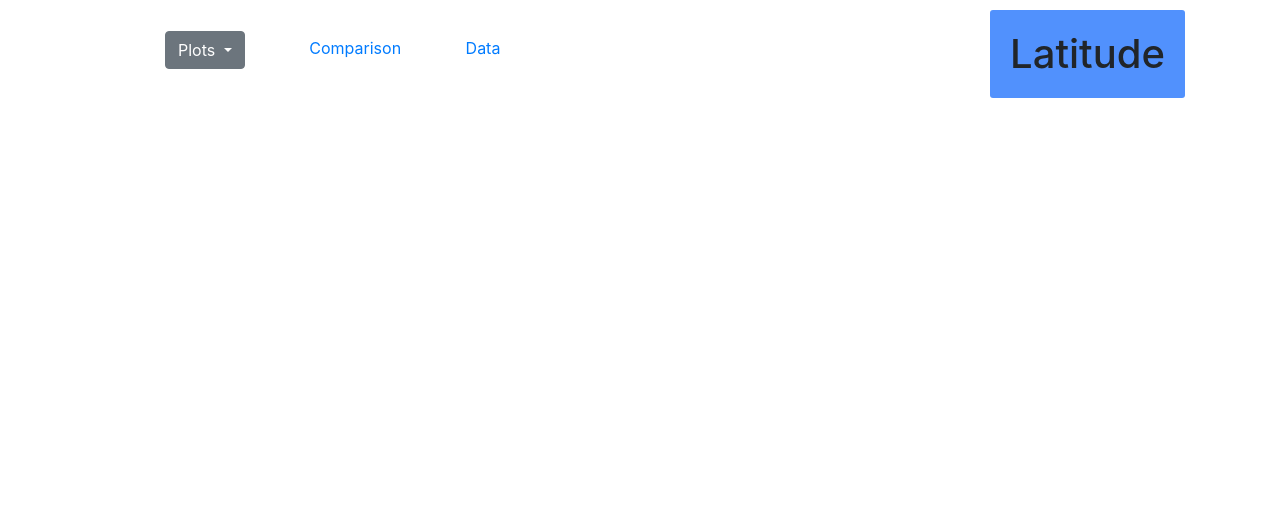
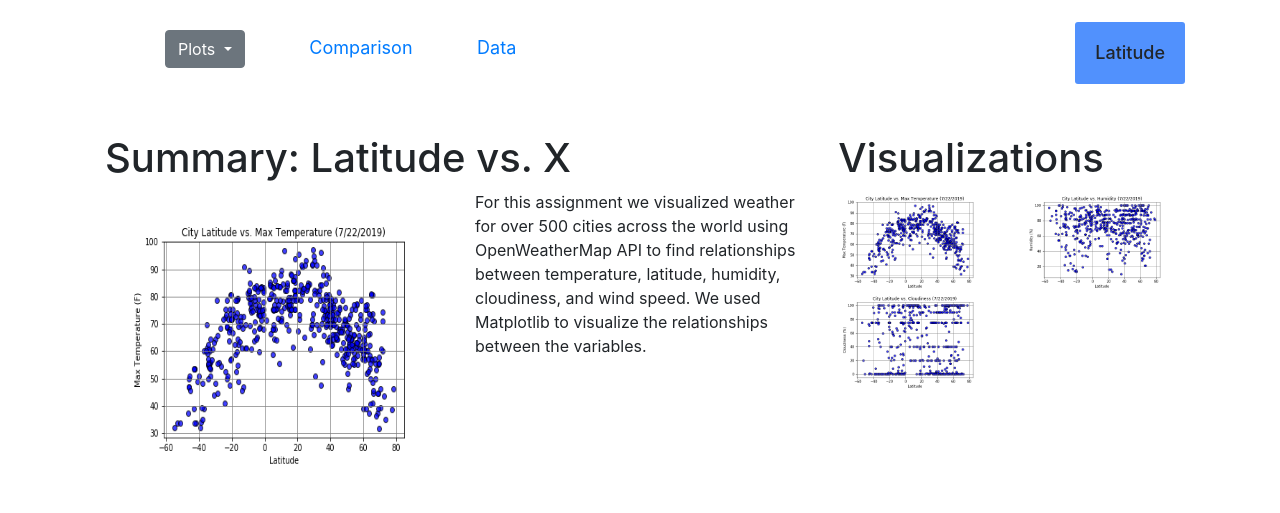
Before and after one commit to ivvyami/Weather-Website, a plain HTML site: page index.html in a window 1280 px wide. Drawn offline with nearby package versions, Linux system fonts and the light colour scheme.

Commit message:
some of landing page

```diff
--- a/index.html
+++ b/index.html
@@ -38,7 +38,23 @@
             </header>
         </nav>
     </div>
-    <div class ="col-"
+    <div id = "main" class="container">
+        <div class = "row">
+            <div class = "col-md-8">
+                <h1 id = "title">Summary: Latitude vs. X</h1>
+                <img id = "Lat_vs_Temp-image" src = "Lat_vs_Temp.png">
+                    <p>For this assignment we visualized weather for over 500 cities across the world using OpenWeatherMap API to find relationships between temperature, latitude, humidity, cloudiness, and wind speed. We used Matplotlib to visualize the relationships between the variables.
+                    </p>
+            </div>
+
+            <div class = "col-md-4 ">
+                <h1>Visualizations</h1>
+                <img id = "LatvsTemp_2" src ="Lat_vs_Temp.png" class = "rounded float-left">
+                <img id = "LatvsHumid_home" src="Lat_vs_Humid.png" class = "rounded float-right">
+                <img id = "LatvsCloud_home" src="Lat_vs_Cloud.png" class = "rounded float-left">
+
+            </div>
+      </div>
 
 </body>
 </html>
--- a/style.css
+++ b/style.css
@@ -10,10 +10,51 @@
     margin-left: 10px;
     cursor: pointer;
     border-radius: 3px;
+    font-size: 18px;
 }
 
 .header h1{
     padding: 20px;
     background: #5191fd;
-    border-radius: 3px
+    border-radius: 3px;
+    font-size: 18px;
 }
+
+#main {
+    background-color: #D3D3D3;
+}
+
+#Lat_vs_Temp-image,
+.row {
+    padding: 20px;
+    float: left;
+
+}
+
+#Lat_vs_Temp-image{
+    width: 350px;
+    height: 300px;
+    margin-right: 20px;
+}
+
+#h1 {
+    padding: 20px;
+    border-radius: 3px;
+    color: #5191fd;
+}
+
+#LatvsTemp_2 {
+    width: 150px;
+    height: 100px;
+}
+
+#LatvsHumid_home{
+    width: 150px;
+    height: 100px;
+}
+
+#LatvsCloud_home{
+    width: 150px;
+    height: 100px;
+    padding: 10;
+}
```
